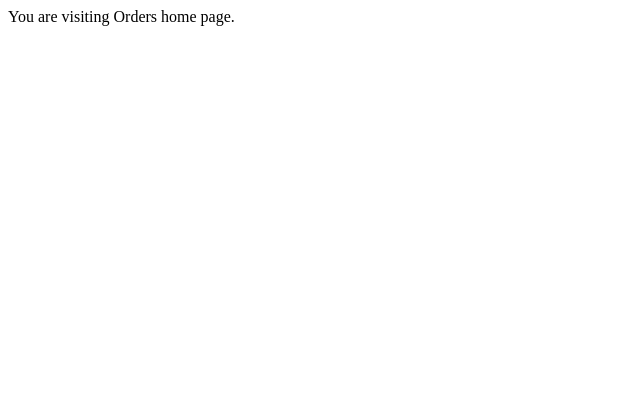
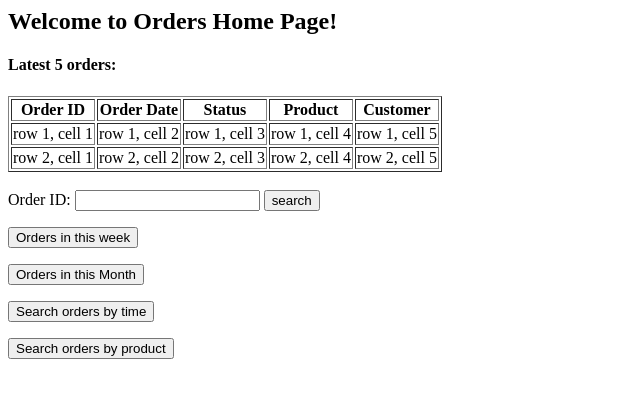
Before and after one commit to felixma/jiz, a Django app: page /orders in a window 1280 px wide. Shown: the top 398 px of the page, without its empty margins (0-640 px from the left). Run offline with Django 3.2, Linux system fonts and the light colour scheme.

Commit message:
template version 0.1

```diff
--- a/jiz/urls.py
+++ b/jiz/urls.py
@@ -15,5 +15,5 @@ urlpatterns = patterns('',
         # Uncomment the next line to enable the admin:
         url(r'^admin/', include(admin.site.urls)),
 	    #url(r'^$', include('jizhang.urls', namespace="jizhang")),
-	    url(r'', include('jizhang.urls')),
+	    url(r'', include('jizhang.urls', namespace = 'jizhang')),
 					)
--- a/jizhang/templates/jizhang/home.html
+++ b/jizhang/templates/jizhang/home.html
@@ -1,4 +1,6 @@
-<p>Hello, welcome to Jiz!</p>
+<h2>Hello, welcome to Jiz!</h2>
 
 
-<a href="{% url 'jizhang:Orders' %}">Orders</a>
+<a href="{% url 'jizhang:OrdersHome' %}">Orders</a> <br>
+<a href="{% url 'jizhang:ProductsHome' %}">Products</a> <br>
+<a href="{% url 'jizhang:CustomersHome' %}">Customers</a> <br>
--- /dev/null
+++ b/jizhang/templates/jizhang/ordershome.html
@@ -0,0 +1,49 @@
+<h2>Welcome to Orders Home Page!</h2>
+
+<h4>Latest 5 orders:</h4>
+<table border="1">
+	<tr>
+		<th>Order ID</th>
+		<th>Order Date</th>
+		<th>Status</th>
+		<th>Product</th>
+		<th>Customer</th>
+	</tr>
+	<tr>
+		<td>row 1, cell 1</td>
+		<td>row 1, cell 2</td>
+		<td>row 1, cell 3</td>
+		<td>row 1, cell 4</td>
+		<td>row 1, cell 5</td>
+	</tr>
+	<tr>
+		<td>row 2, cell 1</td>
+		<td>row 2, cell 2</td>
+		<td>row 2, cell 3</td>
+		<td>row 2, cell 4</td>
+		<td>row 2, cell 5</td>
+	</tr>
+</table>
+
+<br>
+<form action="SearchOder.py" method="post">
+	Order ID: <input type="text" name="order_id">
+	<input type="submit" value="search">
+</form>
+
+
+<form action="SearchOrderThisWeek">
+	<input type="button" value="Orders in this week">
+</form>
+
+<form action="SearchOrderThisMonth">
+	<input type="button" value="Orders in this Month">
+</form>
+
+<form action="SearchOrderByTime">
+	<input type="button" value="Search orders by time">
+</form>
+
+<form action="SearchOrderByProduct">
+	<input type="button" value="Search orders by product">
+</form>
--- /dev/null
+++ b/jizhang/templates/jizhang/productshome.html
@@ -0,0 +1,6 @@
+<h2>Welcome to Products Home Page!</h2>
+
+<form action="SearchProduct" method="post">
+	Product ID: <input type="text" name="prod_id">
+	<input type="submit" value="search">
+</form>
--- a/jizhang/urls.py
+++ b/jizhang/urls.py
@@ -3,11 +3,21 @@ from jizhang import views
 
 urlpatterns = patterns('',
         url(r'^$', views.home, name = 'home'),
+
         #url(r'^customers/(?P<cust_id>\d+)', views.Customers, name = 'Customers'),
-        url(r'^customers/*(?P<cust_id>\d*)/?$', views.Customers, name = 'Customers'),
+        #url(r'^customers/*(?P<cust_id>\d*)/?$', views.Customers, name = 'Customers'),
         # * means >= 0
         # + means >= 1
-        url(r'^products/*(?P<prod_id>\d*)/?$', views.Products, name = 'Products'),
-        url(r'^orders/*(?P<order_id>\d*)/?$', views.Orders, name = 'Orders'),
-#        url(r'^account/*(?P<prod_id>\d*)/?$', views.Products, name = 'Products'),
+        #url(r'^products/*(?P<prod_id>\d*)/?$', views.Products, name = 'Products'),
+        #url(r'^orders/*(?P<order_id>\d*)/?$', views.Orders, name = 'Orders'),
+
+
+        url(r'^customers/?$', views.CustomersHome, name = 'CustomersHome'),
+        url(r'^customers/(?P<cust_id>\d+)/?$', views.CustomerDetails, name = 'CustomerDetails'),
+
+        url(r'^products/?$', views.ProductsHome, name = 'ProductsHome'),
+        url(r'^products/(?P<prod_id>\d+)/?$', views.ProductDetails, name = 'ProductDetails'),
+
+        url(r'^orders/?$', views.OrdersHome, name = 'OrdersHome'),
+        url(r'^orders/(?P<order_id>\d+)/?$', views.OrderDetails, name = 'OrderDetails'),
 		       )
--- a/jizhang/views.py
+++ b/jizhang/views.py
@@ -1,14 +1,18 @@
 # Create your views here.
 from django.http import HttpResponse
 from django.template import RequestContext, loader
+from django.shortcuts import render, get_object_or_404
+from django.http import Http404
 
-from jizhang import Orders, Customers
+
+from jizhang.models import Orders, Customers, Products
 
 
 def home(request):
-    return HttpResponse("Hello, welcome to Jiz.")
+    #return HttpResponse("Hello, welcome to Jiz.")
+	return render(request, 'jizhang/home.html')
 
-
+'''
 def Customers(request, cust_id = None):
     if cust_id:
         return HttpResponse("You are viewing Customer %s's information." % cust_id)
@@ -26,3 +30,22 @@ def Orders(request, order_id = None):
         return HttpResponse("You are viewing Order %s's information." % order_id)
     else:
         return HttpResponse("You are visiting Orders home page.")
+'''
+
+def CustomersHome(request):
+	return render(request, 'jizhang/customershome.html')
+
+def CustomerDetails(request, cust_id):
+	return HttpResponse("You are viewing Customer %s's information." % cust_id)
+
+def ProductsHome(request):
+	return render(request, 'jizhang/productshome.html')
+
+def ProductDetails(request, prod_id):
+	return HttpResponse("You are viewing Product %s's information." % prod_id)
+
+def OrdersHome(request):
+	return render(request, 'jizhang/ordershome.html')
+
+def OrderDetails(request, order_id):
+	return HttpResponse("You are viewing Order %s's information." % order_id)
```
Also changed, not shown: jizhang/templates/jizhang/customer.html (added, +20 -0 lines), jizhang/templates/jizhang/customershome.html (added, +11 -0 lines).
